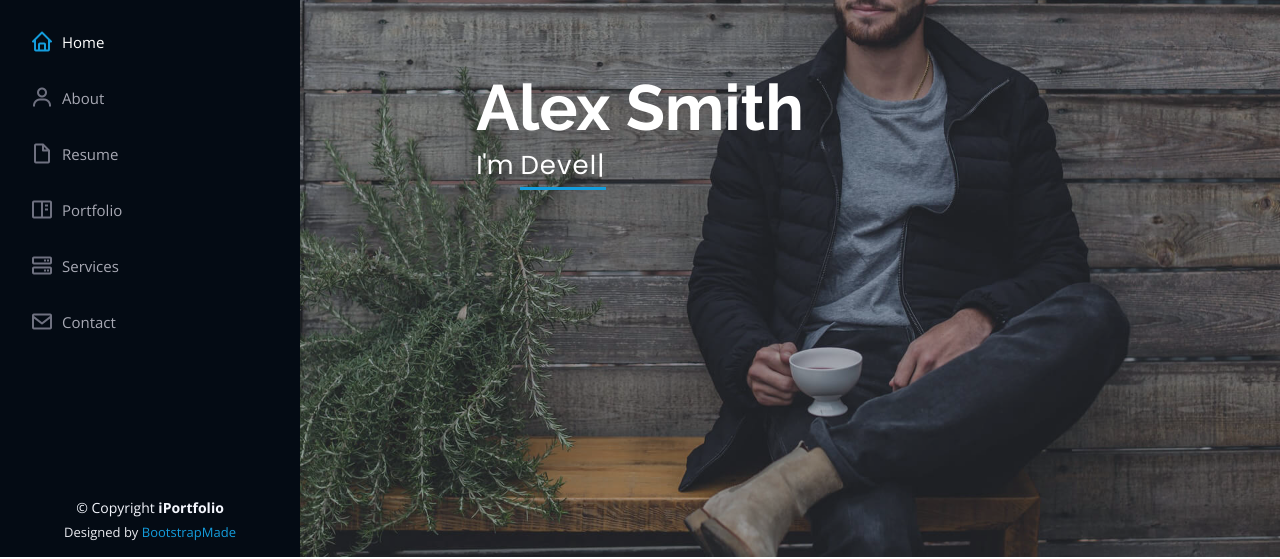
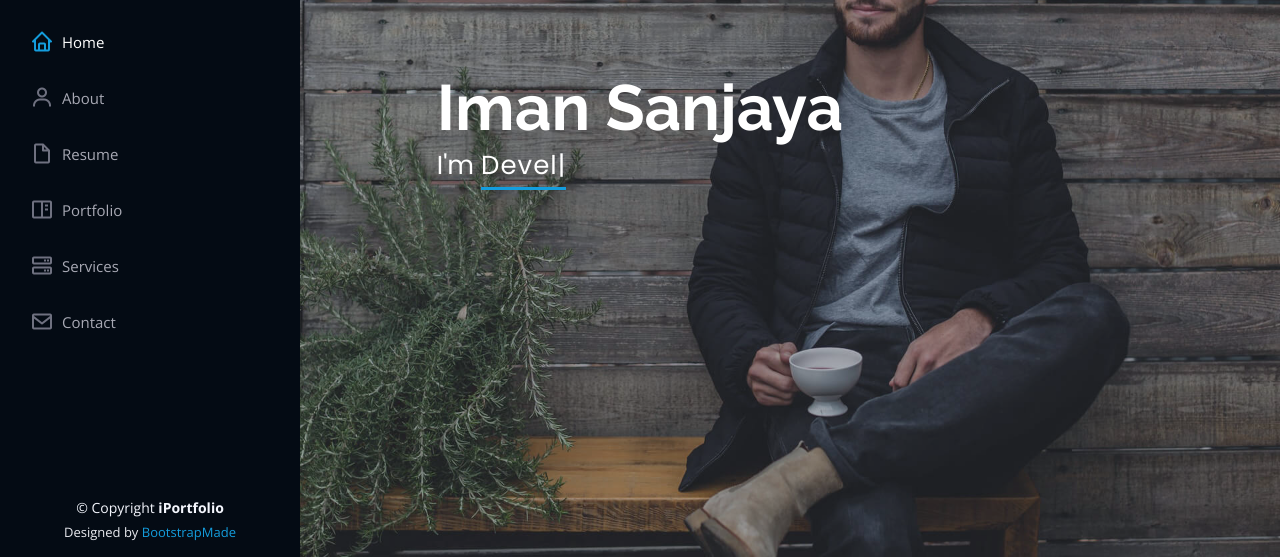
Before and after one commit to IDEV800/iportofolio, a plain HTML site: page index.html in a window 1280 px wide. Shown: the part 243-802 px from the top of the page. Drawn offline with nearby package versions, Linux system fonts and the light colour scheme.

Commit message:
Update nama portofolio

```diff
--- a/index.html
+++ b/index.html
@@ -72,7 +72,7 @@
   <!-- ======= Hero Section ======= -->
   <section id="hero" class="d-flex flex-column justify-content-center align-items-center">
     <div class="hero-container" data-aos="fade-in">
-      <h1>Alex Smith</h1>
+      <h1>Iman Sanjaya</h1>
       <p>I'm <span class="typed" data-typed-items="Designer, Developer, Freelancer, Photographer"></span></p>
     </div>
   </section><!-- End Hero -->
```
